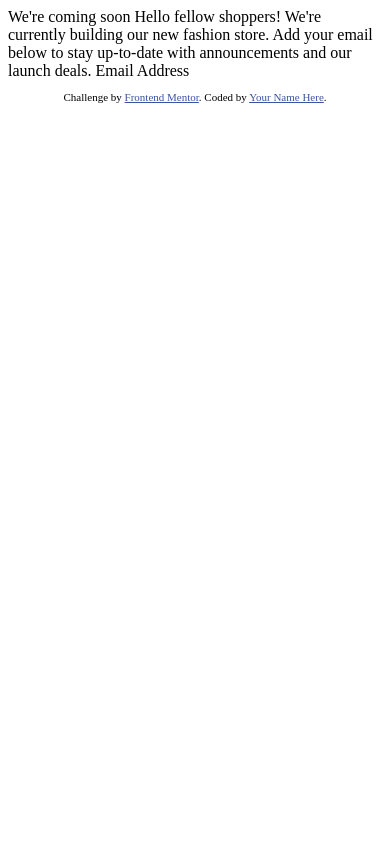
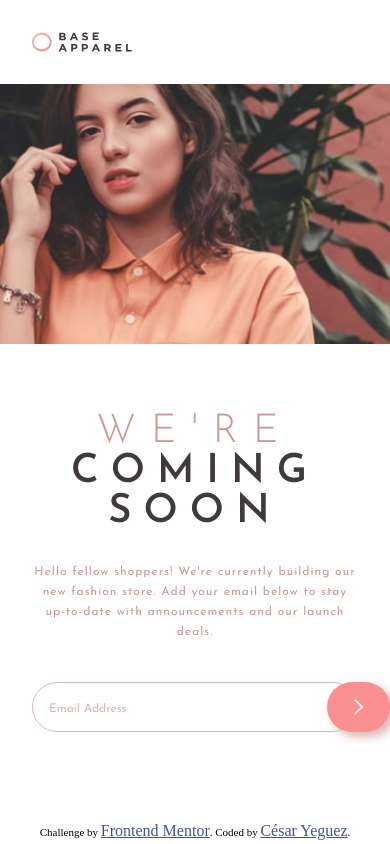
Before and after one commit to cyeguez/base-apparel-coming-soon-master, a website: page index.html in a window 390 px wide. Drawn offline with Linux system fonts and the light colour scheme.

Commit message:
feat(se añaden estilos css para la vista de mobile y desktop)

```diff
--- a/index.html
+++ b/index.html
@@ -1,33 +1,59 @@
 <!DOCTYPE html>
 <html lang="en">
+
 <head>
   <meta charset="UTF-8">
-  <meta name="viewport" content="width=device-width, initial-scale=1.0"> <!-- displays site properly based on user's device -->
+  <meta name="viewport" content="width=device-width, initial-scale=1.0">
+  <!-- displays site properly based on user's device -->
 
   <link rel="icon" type="image/png" sizes="32x32" href="./images/favicon-32x32.png">
 
   <title>Frontend Mentor | Base Apparel coming soon page</title>
 
-  <!-- Feel free to remove these styles or customise in your own stylesheet 👍 -->
-  <style>
-    .attribution { font-size: 11px; text-align: center; }
-    .attribution a { color: hsl(228, 45%, 44%); }
-  </style>
+  <link rel="stylesheet" href="./css/style.css">
+
 </head>
+
 <body>
+  <div class="container">
 
-  We're coming soon
+    <header class="header">
+      <div class="logo">
+        <img src="./images/logo.svg" alt="logo">
 
+    </header>
+
+    <main>
+      <div class="main-container">
+        <div class="main-container-image">
+          <img src="./images/hero-mobile.jpg" alt="image of a girl">
+        </div>
+        <div class="content">
+          <h1 class="h1">We're <br>
+            <span>coming soon</span>
+          </h1>
+          <p class="description">
             Hello fellow shoppers! We're currently building our new fashion store.
             Add your email below to stay up-to-date with announcements and our launch deals.
-
-  Email Address
+          </p>
+          <form action="#" class="form">
+            <input type="email" placeholder="Email Address">
+            <img src="./images/icon-error.svg" class=" icon-error" autocomplete="off">
+            <div class="container-arrow">
+              <img src="./images/icon-arrow.svg">
+            </div>
+          </form>
+        </div>
+      </div>
+    </main>
 
     <footer>
       <p class="attribution">
         Challenge by <a href="https://www.frontendmentor.io?ref=challenge" target="_blank">Frontend Mentor</a>.
-      Coded by <a href="#">Your Name Here</a>.
+        Coded by <a href="#">César Yeguez</a>.
       </p>
     </footer>
+  </div>
 </body>
+
 </html>
--- /dev/null
+++ b/package.json
@@ -0,0 +1,5 @@
+{
+  "devDependencies": {
+    "sass": "^1.66.1"
+  }
+}
--- /dev/null
+++ b/scss/_general_style.scss
@@ -0,0 +1,14 @@
+@use "./utlis/_var.scss" as v;
+@import url('https://fonts.googleapis.com/css2?family=Josefin+Sans:wght@300;400;600&display=swap');
+*{
+  margin: 0;
+  padding: 0;
+  box-sizing: border-box;
+  font-size: 16px;
+}
+
+body{
+  overflow-x: hidden;
+  font-size: 16px;
+  background: v.$color-gradient1 v.$color-gradient2;
+}
--- /dev/null
+++ b/scss/component/_footer.scss
@@ -0,0 +1,6 @@
+footer{
+
+  .attribution { font-size: 11px; text-align: center; }
+  .attribution a { color: hsl(228, 45%, 44%); }
+
+}
--- /dev/null
+++ b/scss/component/_header.scss
@@ -0,0 +1,16 @@
+.header {
+  height: 84px;
+  display: flex;
+  align-items: center;
+  justify-content: flex-start;
+  padding-inline: 2rem;
+
+  .logo {
+    width: 100px;
+    height: 21px;
+
+    img {
+      width: 100%;
+    }
+  }
+}
--- /dev/null
+++ b/scss/component/_main.scss
@@ -0,0 +1,110 @@
+@use "../utlis/var" as v;
+
+.main-container {
+  display: grid;
+  grid-template-columns: 1fr;
+  grid-column: 1fr 1fr;
+
+  .main-container-image {
+    width: 100%;
+
+    margin: 0 auto;
+
+    img {
+      width: 100%;
+    }
+  }
+  .content{
+
+
+
+  .h1 {
+    margin-top: 4rem;
+    font-size: 40px;
+    color: v.$color-primary;
+    font-family: v.$font;
+    font-weight: 300;
+    text-align: center;
+    letter-spacing: 15px;
+    text-transform: uppercase;
+
+    span {
+      color: v.$color-neutral;
+      font-weight: 700;
+      font-size: 40px;
+      text-align: center;
+      letter-spacing: 12px;
+      line-height: 16px;
+    }
+  }
+  p {
+    margin-top: 30px;
+    margin-inline: 32px;
+    color: v.$color-primary;
+    font-size: 12px;
+    font-weight: 400;
+    text-align: center;
+    line-height: 20px;
+    letter-spacing: 1px;
+    font-family: v.$font;
+  }
+  }
+  .form {
+    width: 100%;
+
+    margin: 40px auto 90px auto;
+    padding-inline: 32px;
+    display: flex;
+    justify-content: center;
+    flex-wrap: wrap;
+    align-items: center;
+    opacity: 0.7;
+    position: relative;
+
+    input[type="email"] {
+      width: 100%;
+      max-width: 25rem;
+      height: 50px;
+      border-radius: 32px;
+      border: 0.5px solid v.$color-primary;
+      padding-left: 16px;
+      position: relative;
+
+      &::placeholder {
+        font-size: 12px;
+        font-family: v.$font;
+        color: v.$color-primary;
+        font-weight: 400;
+      }
+    }
+
+    .icon-error {
+      position: absolute;
+      left: 70%;
+      display: none;
+    }
+
+    .active {
+      display: block;
+    }
+
+    .container-arrow {
+      width: 63px;
+      height: 50px;
+      border-radius: 30px;
+      background-color: v.$color-secundary;
+      display: flex;
+      justify-content: center;
+      align-items: center;
+      position: absolute;
+      right: 0;
+      top: 0;
+      box-shadow: 5px 5px 10px v.$color-primary;
+      cursor: pointer;
+
+      img {
+        width: 10px;
+      }
+    }
+  }
+}
--- /dev/null
+++ b/scss/responsive/_desktop-mode.scss
@@ -0,0 +1,53 @@
+@use "../utlis/_var.scss" as v;
+
+@media screen and (min-width: 1024px) {
+  body{
+    background-image: url("../../images/bg-pattern-desktop.svg");
+  }
+  .container {
+    margin: 0 auto;
+
+    .header{
+      margin: 41px 45px;
+    }
+
+    .main-container {
+      place-items: center;
+      grid-template-columns: 1fr 1fr;
+      grid-template-rows: 1fr;
+    }
+
+    .main-container-image {
+      grid-column: 2/3;
+    }
+
+    .content {
+      grid-column: 1/2;
+      grid-row: 1;
+    }
+
+    .main-container{
+      padding: 41px 45px;
+      .h1{
+        width: 280px;
+        text-align: start;
+      }
+      .description{
+        width:400px;
+        margin-inline: 0;
+        text-align: start;
+
+      }
+
+      .form {
+        padding-inline: 0;
+        justify-content: flex-start;
+
+        .container-arrow{
+          right: 0;
+        }
+      }
+    }
+
+  }
+}
--- /dev/null
+++ b/scss/style.scss
@@ -0,0 +1,5 @@
+@forward "general_style.scss";
+@forward "./component/footer";
+@forward "./component/header";
+@forward "./component/main";
+@forward "./responsive/desktop-mode";
--- /dev/null
+++ b/scss/utlis/_var.scss
@@ -0,0 +1,7 @@
+
+  $color-primary: hsl(0, 36%, 70%);
+  $color-secundary: hsl(0, 93%, 68%);
+  $color-neutral: hsl(0, 6%, 24%);
+  $color-gradient1:Linear, 135deg, from hsl(0, 0%, 100%), to hsl(0, 100%, 98%);
+  $color-gradient2:Linear, 135deg, from hsl(0, 80%, 86%), to hsl(0, 74%, 74%);
+  $font: "Josefin Sans";
```
Also changed, not shown: css/style.css (added), 3 other files. Lines whose indentation alone changed are shown as unchanged.
